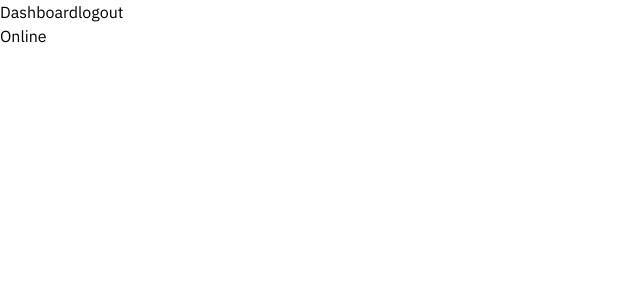
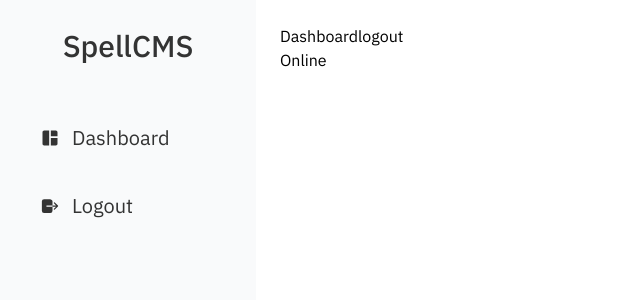
Before and after one commit to itsashim/SpellCMS, a React (Vite) app: page / in a window 1280 px wide. Shown: the top 300 px of the page, without its empty margins (0-640 px from the left). Built offline with nearby package versions, Linux system fonts and the light colour scheme; sample sign-in values are in the browser's storage.

Commit message:
feat: add dashboard layout with grid and sidebar

```diff
--- a/package.json
+++ b/package.json
@@ -15,6 +15,7 @@
     "react": "^19.1.0",
     "react-dom": "^19.1.0",
     "react-hook-form": "^7.56.4",
+    "react-icons": "^5.5.0",
     "react-router": "^7.6.0",
     "react-router-dom": "^7.6.0",
     "tailwindcss": "^4.1.7",
--- a/src/App.css
+++ b/src/App.css
@@ -30,6 +30,11 @@
     box-shadow: 0px 3px 8px rgba(0, 0, 0, 0.24);
     transition: all 0.3s;
   }
+
+  .sidebar-link{
+    @apply flex items-center text-dark-500 ps-10 py-5 gap-3 text-xl hover:cursor-pointer hover:bg-primary hover:text-white;
+    transition: all 0.3s;
+  }
 }
 
 body{
--- /dev/null
+++ b/src/components/DashboardLayout.tsx
@@ -0,0 +1,20 @@
+import Sidebar from './Sidebar'
+import { type ReactNode } from 'react';
+
+interface DashboardLayoutProps {
+  children: ReactNode;
+}
+function DashboardLayout({children}: DashboardLayoutProps) {
+  return (
+<div className="grid grid-cols-[auto_1fr] min-h-screen">
+    <Sidebar />
+  <main className="p-6 overflow-auto">
+    <section className="max-w-6xl mx-auto">
+      {children}
+    </section>
+  </main>
+</div>
+  )
+}
+
+export default DashboardLayout
--- /dev/null
+++ b/src/components/Header.tsx
@@ -0,0 +1,16 @@
+import React from 'react'
+
+function Header() {
+  return (
+    <header className="bg-white border-b p-4">
+        <div>
+            <input type="text" />
+            <div>
+
+            </div>
+        </div>
+    </header>
+  )
+}
+
+export default Header
--- /dev/null
+++ b/src/components/Sidebar.tsx
@@ -0,0 +1,26 @@
+import { Link } from 'react-router'
+import { MdSpaceDashboard } from "react-icons/md";
+import { IoLogOut } from "react-icons/io5";
+import { useAuth } from '../context/AuthContext';
+
+
+
+function Sidebar() {
+    const {logout} = useAuth();
+  return (
+    <aside className='row-span-2 text-white w-64 bg-gray-50'>
+        <h4 className='text-dark-500 text-3xl text-center mt-7 font-medium'>SpellCMS</h4>
+        <nav className='mt-10 mb-0'>
+            <ul>
+                <li className=''>
+                   <Link className='sidebar-link' to="/"><MdSpaceDashboard />
+                    Dashboard</Link>
+                </li>
+            </ul>
+            <button onClick={logout} className='sidebar-link w-full'><IoLogOut />Logout</button>
+        </nav>
+    </aside>
+  )
+}
+
+export default Sidebar
--- a/src/pages/Dashboard.tsx
+++ b/src/pages/Dashboard.tsx
@@ -1,12 +1,15 @@
+import DashboardLayout from "../components/DashboardLayout"
 import { useAuth } from "../context/AuthContext"
 
 function Dashboard() {
     const {logout,isAuthenticated} = useAuth()
   return (
-    <div>Dashboard
-        <button onClick={logout}>logout</button>
-        <p>{isAuthenticated? "Online": "offline"}</p>
-    </div>
+    <DashboardLayout>
+      <div>Dashboard
+          <button onClick={logout}>logout</button>
+          <p>{isAuthenticated? "Online": "offline"}</p>
+      </div>
+    </DashboardLayout>
   )
 }
 
```
Also changed, not shown: 1 other file (tests, documents, lock files or other folders).
